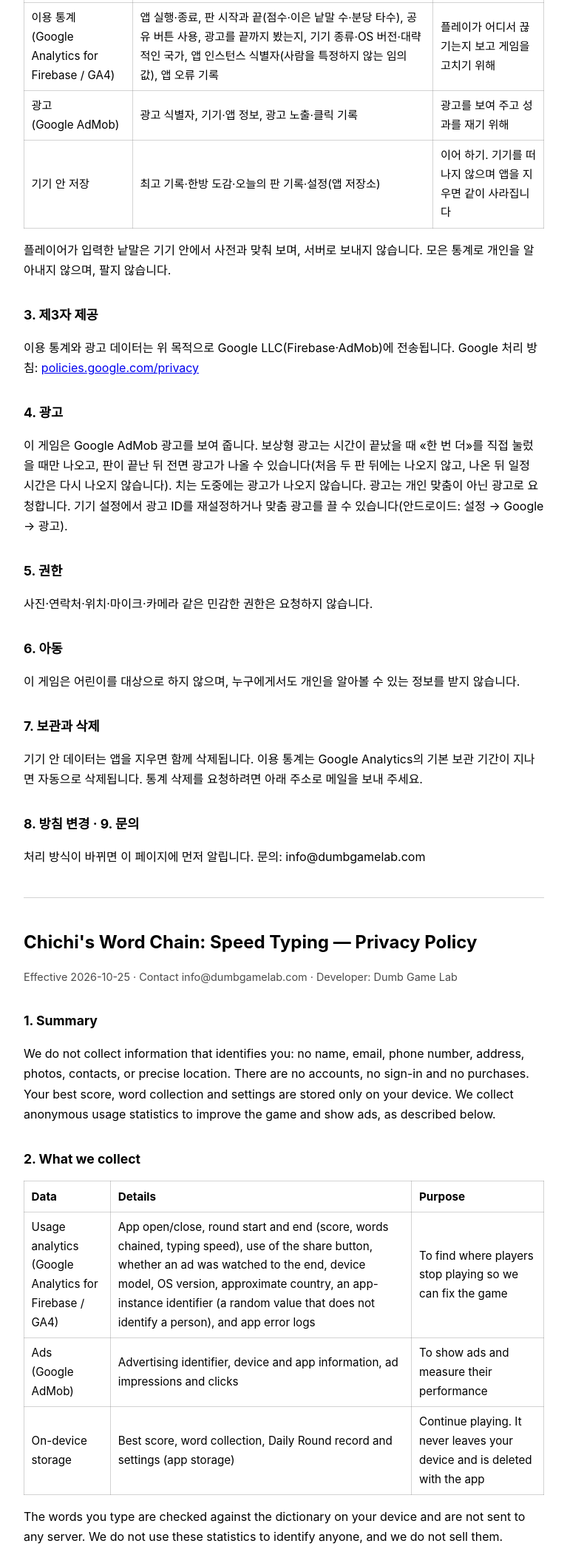
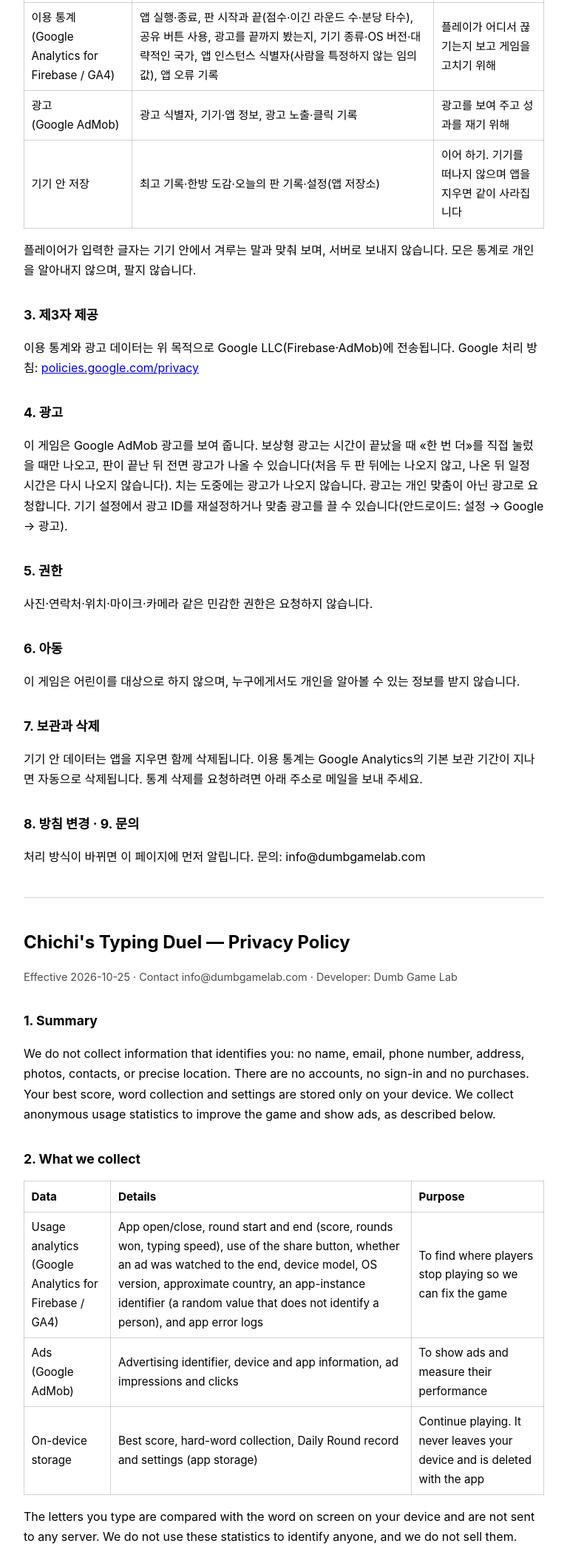
Before and after one commit to qqq1212341/wordchain-privacy, a plain HTML site: page index.html in a window 1280 px wide. Shown: the part 402-2500 px from the top of the page at 74% size, without its empty margins (256-1023 px from the left). Drawn offline with Linux system fonts and the light colour scheme.

Commit message:
게임 이름을 치치의 타자 대결로 바꿈

```diff
--- a/index.html
+++ b/index.html
@@ -3,7 +3,7 @@
 <head>
 <meta charset="utf-8" />
 <meta name="viewport" content="width=device-width, initial-scale=1" />
-<title>치치의 끝말잇기 — 개인정보처리방침 / Privacy Policy</title>
+<title>치치의 타자 대결: 어려운 말 빨리 치기 — 개인정보처리방침 / Privacy Policy</title>
 <style>
   :root { color-scheme: light dark; }
   body { max-width: 44rem; margin: 0 auto; padding: 2rem 1.25rem 4rem;
@@ -18,7 +18,7 @@
 </head>
 <body>
 
-<h1>치치의 끝말잇기: 빨리 치는 타자 게임 — 개인정보처리방침</h1>
+<h1>치치의 타자 대결: 어려운 말 빨리 치기 — 개인정보처리방침</h1>
 <p class="meta">시행일 2026-10-25 · 문의 info@dumbgamelab.com · 개발자 Dumb Game Lab · <a href="#en">English</a></p>
 
 <h2>1. 요약</h2>
@@ -30,7 +30,7 @@
   <tr><th>항목</th><th>내용</th><th>목적</th></tr>
   <tr>
     <td>이용 통계<br>(Google Analytics for Firebase / GA4)</td>
-    <td>앱 실행·종료, 판 시작과 끝(점수·이은 낱말 수·분당 타수), 공유 버튼 사용, 광고를 끝까지 봤는지, 기기 종류·OS 버전·대략적인 국가, 앱 인스턴스 식별자(사람을 특정하지 않는 임의 값), 앱 오류 기록</td>
+    <td>앱 실행·종료, 판 시작과 끝(점수·이긴 라운드 수·분당 타수), 공유 버튼 사용, 광고를 끝까지 봤는지, 기기 종류·OS 버전·대략적인 국가, 앱 인스턴스 식별자(사람을 특정하지 않는 임의 값), 앱 오류 기록</td>
     <td>플레이가 어디서 끊기는지 보고 게임을 고치기 위해</td>
   </tr>
   <tr>
@@ -44,7 +44,7 @@
     <td>이어 하기. 기기를 떠나지 않으며 앱을 지우면 같이 사라집니다</td>
   </tr>
 </table>
-<p>플레이어가 입력한 낱말은 기기 안에서 사전과 맞춰 보며, 서버로 보내지 않습니다. 모은 통계로 개인을 알아내지 않으며, 팔지 않습니다.</p>
+<p>플레이어가 입력한 글자는 기기 안에서 겨루는 말과 맞춰 보며, 서버로 보내지 않습니다. 모은 통계로 개인을 알아내지 않으며, 팔지 않습니다.</p>
 
 <h2>3. 제3자 제공</h2>
 <p>이용 통계와 광고 데이터는 위 목적으로 Google LLC(Firebase·AdMob)에 전송됩니다.
@@ -69,7 +69,7 @@
 
 <hr>
 
-<h1 id="en">Chichi's Word Chain: Speed Typing — Privacy Policy</h1>
+<h1 id="en">Chichi's Typing Duel — Privacy Policy</h1>
 <p class="meta">Effective 2026-10-25 · Contact info@dumbgamelab.com · Developer: Dumb Game Lab</p>
 
 <h2>1. Summary</h2>
@@ -79,12 +79,12 @@
 <table>
   <tr><th>Data</th><th>Details</th><th>Purpose</th></tr>
   <tr><td>Usage analytics<br>(Google Analytics for Firebase / GA4)</td>
-    <td>App open/close, round start and end (score, words chained, typing speed), use of the share button, whether an ad was watched to the end, device model, OS version, approximate country, an app-instance identifier (a random value that does not identify a person), and app error logs</td>
+    <td>App open/close, round start and end (score, rounds won, typing speed), use of the share button, whether an ad was watched to the end, device model, OS version, approximate country, an app-instance identifier (a random value that does not identify a person), and app error logs</td>
     <td>To find where players stop playing so we can fix the game</td></tr>
   <tr><td>Ads<br>(Google AdMob)</td><td>Advertising identifier, device and app information, ad impressions and clicks</td><td>To show ads and measure their performance</td></tr>
-  <tr><td>On-device storage</td><td>Best score, word collection, Daily Round record and settings (app storage)</td><td>Continue playing. It never leaves your device and is deleted with the app</td></tr>
+  <tr><td>On-device storage</td><td>Best score, hard-word collection, Daily Round record and settings (app storage)</td><td>Continue playing. It never leaves your device and is deleted with the app</td></tr>
 </table>
-<p>The words you type are checked against the dictionary on your device and are not sent to any server. We do not use these statistics to identify anyone, and we do not sell them.</p>
+<p>The letters you type are compared with the word on screen on your device and are not sent to any server. We do not use these statistics to identify anyone, and we do not sell them.</p>
 
 <h2>3. Third parties</h2>
 <p>Analytics and ad data are sent to Google LLC (Firebase, AdMob) for the purposes above. Google's policy: <a href="https://policies.google.com/privacy">policies.google.com/privacy</a></p>
```
